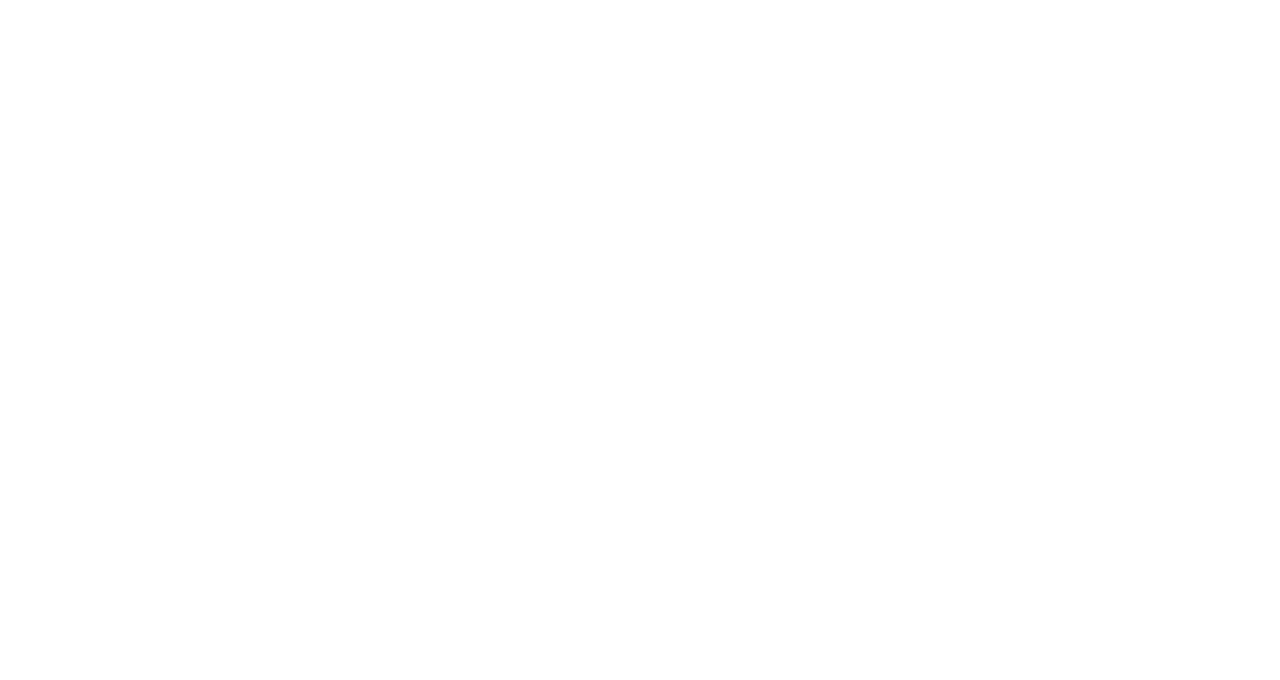
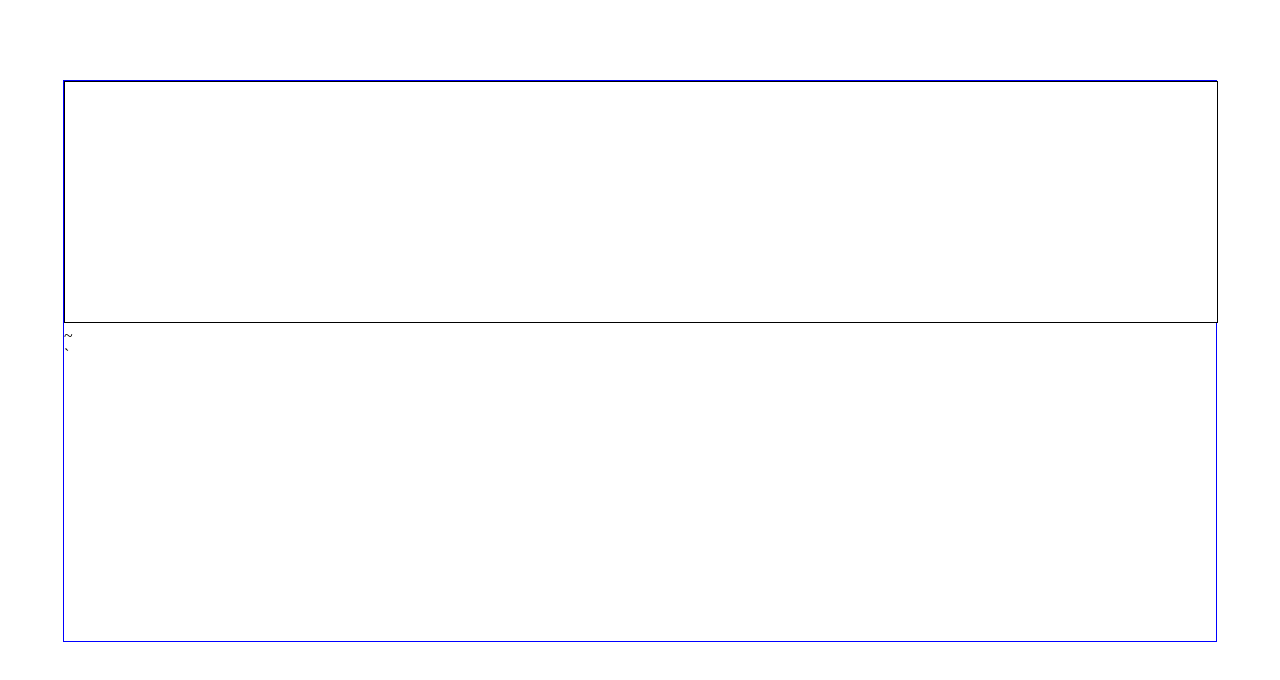
Before and after one commit to scerbina2016/virtual-keyboard, a plain HTML site: page index.html in a window 1280 px wide. Drawn offline with nearby package versions, Linux system fonts and the light colour scheme.

Commit message:
feat: add kbd base

```diff
--- a/main-script.js
+++ b/main-script.js
@@ -1,12 +1,66 @@
-console.log("I'm here js");
+import TextArea from "./modules/TextArea.js";
+import keyboard from "./modules/keyboard.js";
+import Button from "./modules/Button.js";
+
+let lang = document.getElementsByTagName("html")[0].getAttribute("lang");// get language from html
+console.log(lang);
+document.documentElement.setAttribute('lang','ru');// set language to html
+
+lang = document.getElementsByTagName("html")[0].getAttribute("lang");
+localStorage.setItem('lang', lang);
+
+
+let currentText = '';
+//document.documentElement.setAttribute('text', currentText); any attribute make like this
+
 
 let mainContainer = document.createElement('div');
 mainContainer.className ='main-container';
 mainContainer.id = 'container';
-mainContainer.style.width ='20vw';
-mainContainer.style.height = '20vw';
+mainContainer.style.width ='90vw';
+mainContainer.style.height = '70vh';
+mainContainer.style.border = '1px solid blue';
+mainContainer.style.margin = 'auto';
+mainContainer.style.marginTop = '10vh';
 document.body.append(mainContainer);
 
-mainContainer.addEventListener('click', ()=>{
-    alert('BUBUM !!!');
+mainContainer.insertAdjacentHTML("afterbegin",TextArea('textBlock','textArea'));
+let textBlock = document.getElementById('textBlock')
+mainContainer.insertAdjacentHTML("beforeend",Button('button',keyboard[0].id,keyboard[0].shiftEn,keyboard[0].en));
+
+
+document.onkeydown = (e) => {
+
+    if(e.shiftKey && e.key ==='Alt'){
+    console.log('location =>' + e.location);
+        if(lang === 'ru'){lang = 'en'} else {lang = 'ru'};
+        console.log('lang ==>' + lang);
+        localStorage.setItem('lang', lang);
+     };
+    localStorage.setItem('text', textBlock.value);
+        console.log(e.key + ' => '+e.key);
+}
+
+textBlock.addEventListener('keydown',(e)=>{
+    console.log('location =>' + e.location);
+    currentText = textBlock.value;
+    document.documentElement.setAttribute('text', currentText);
+    textBlock.innerText = currentText;
+    localStorage.setItem('text', textBlock.value);// set local storage
+    console.log(currentText);
+
+
 })
+
+let language = window.navigator.language;
+window.onload = () => {
+    console.log('ct =>' + currentText);
+
+    textBlock.value = localStorage.getItem('text');// get from local storage
+    localStorage.getItem('lang');
+    console.log(lang);
+    console.log('lang =>'+window.navigator.language);
+    console.log(document.getElementsByTagName("html")[0].getAttribute("lang"));
+
+
+}
--- /dev/null
+++ b/modules/Button.js
@@ -0,0 +1,15 @@
+
+const Button = (className, id, topInner, centralInner) => {
+
+    const ButtonHtml = `
+                        <div class="${className}" id="${id}" >
+                            <div>${topInner}</div>
+                            <div>${centralInner}</div>
+                        </div>
+                        `
+
+return ButtonHtml;
+
+}
+
+export default Button;
--- /dev/null
+++ b/modules/TextArea.css
@@ -0,0 +1,6 @@
+.textArea{
+    width: 80vw;
+    height: 30vh;
+    color: red;
+    border: 1px dotted green;
+}
--- /dev/null
+++ b/modules/TextArea.js
@@ -0,0 +1,15 @@
+//import '../modules/TextArea.css';
+
+
+const TextArea = (id, className) => {
+
+    const TextAreaHtml = ` <textarea class='${className}' id = '${id}'></textarea>`;
+
+    return(
+
+        TextAreaHtml
+
+    )
+
+}
+export default TextArea;
--- /dev/null
+++ b/modules/keyboard.js
@@ -0,0 +1,582 @@
+const keyboard = [
+    {
+        id: 1,
+        row: 1,
+        place: 1,
+        en:'`',
+        shiftEn:'~',
+        ru:'ё',
+        shiftRu:'Ё',
+    },
+    {
+        id: 2,
+        row: 1,
+        place: 2,
+        en:'1',
+        shiftEn:'!',
+        ru:'1',
+        shiftRu:'!',
+    },
+    {
+        id: 3,
+        row: 1,
+        place: 3,
+        en:'2',
+        shiftEn:'@',
+        ru:'2',
+        shiftRu:'"',
+    },
+    {
+        id: 4,
+        row: 1,
+        place: 4,
+        en:'3',
+        shiftEn:'#',
+        ru:'3',
+        shiftRu:'№',
+    },
+    {
+        id: 5,
+        row: 1,
+        place: 5,
+        en:'4',
+        shiftEn:'$',
+        ru:'4',
+        shiftRu:';',
+    },
+    {
+        id: 6,
+        row: 1,
+        place: 6,
+        en:'5',
+        shiftEn:'%',
+        ru:'5',
+        shiftRu:'%',
+    },
+    {
+        id: 7,
+        row: 1,
+        place: 7,
+        en:'6',
+        shiftEn:'^',
+        ru:'6',
+        shiftRu:':',
+    },
+    {
+        id: 8,
+        row: 1,
+        place: 8,
+        en:'7',
+        shiftEn:'&',
+        ru:'7',
+        shiftRu:'?',
+    },
+    {
+        id: 9,
+        row: 1,
+        place: 9,
+        en:'8',
+        shiftEn:'*',
+        ru:'8',
+        shiftRu:'*',
+    },
+    {
+        id: 10,
+        row: 1,
+        place: 10,
+        en:'9',
+        shiftEn:'(',
+        ru:'9',
+        shiftRu:'(',
+    },
+    {
+        id: 11,
+        row: 1,
+        place: 11,
+        en:'0',
+        shiftEn:')',
+        ru:'0',
+        shiftRu:')',
+    },
+    {
+        id: 12,
+        row: 1,
+        place: 12,
+        en:'-',
+        shiftEn:'_',
+        ru:'-',
+        shiftRu:'_',
+    },
+    {
+        id: 13,
+        row: 1,
+        place: 13,
+        en:'=',
+        shiftEn:'+',
+        ru:'=',
+        shiftRu:'+',
+    },
+    {
+        id: 14,
+        row: 1,
+        place: 14,
+        en:'Backspace',
+        shiftEn:'Backspace',
+        ru:'Backspace',
+        shiftRu:'Backspace',
+    },
+    {
+        id: 15,
+        row: 2,
+        place: 1,
+        en:'Tab',
+        shiftEn:'Tab',
+        ru:'Tab',
+        shiftRu:'Tab',
+    },
+    {
+        id: 16,
+        row: 2,
+        place: 2,
+        en:'q',
+        shiftEn:'Q',
+        ru:'й',
+        shiftRu:'Й',
+    },
+    {
+        id: 17,
+        row: 2,
+        place: 3,
+        en:'w',
+        shiftEn:'W',
+        ru:'ц',
+        shiftRu:'Ц',
+    },
+    {
+        id: 18,
+        row: 2,
+        place: 4,
+        en:'e',
+        shiftEn:'E',
+        ru:'у',
+        shiftRu:'У',
+    },
+    {
+        id: 19,
+        row: 2,
+        place: 5,
+        en:'r',
+        shiftEn:'R',
+        ru:'к',
+        shiftRu:'К',
+    },
+    {
+        id: 20,
+        row: 2,
+        place: 6,
+        en:'t',
+        shiftEn:'T',
+        ru:'е',
+        shiftRu:'Е',
+    },
+    {
+        id: 21,
+        row: 2,
+        place: 7,
+        en:'y',
+        shiftEn:'Y',
+        ru:'н',
+        shiftRu:'Н',
+    },
+    {
+        id: 22,
+        row: 2,
+        place: 8,
+        en:'u',
+        shiftEn:'U',
+        ru:'г',
+        shiftRu:'Г',
+    },
+    {
+        id: 23,
+        row: 2,
+        place: 9,
+        en:'i',
+        shiftEn:'I',
+        ru:'ш',
+        shiftRu:'Ш',
+    },
+    {
+        id: 24,
+        row: 2,
+        place: 10,
+        en:'o',
+        shiftEn:'O',
+        ru:'щ',
+        shiftRu:'Щ',
+    },
+    {
+        id: 25,
+        row: 2,
+        place: 11,
+        en:'p',
+        shiftEn:'P',
+        ru:'з',
+        shiftRu:'З',
+    },
+    {
+        id: 26,
+        row: 2,
+        place: 12,
+        en:'[',
+        shiftEn:'{',
+        ru:'х',
+        shiftRu:'Х',
+    },
+    {
+        id: 27,
+        row: 2,
+        place: 13,
+        en:']',
+        shiftEn:'}',
+        ru:'ъ',
+        shiftRu:'Ъ',
+    },
+    {
+        id: 28,
+        row: 2,
+        place: 14,
+        en:'\\',
+        shiftEn:'|',
+        ru:'\\',
+        shiftRu:'/',
+    },
+    {
+        id: 29,
+        row: 2,
+        place: 15,
+        en:'DEL',
+        shiftEn:'DEL',
+        ru:'DEL',
+        shiftRu:'DEL',
+    },
+    {
+        id: 30,
+        row: 3,
+        place: 1,
+        en:'Caps Lock',
+        shiftEn:'Caps Lock',
+        ru:'Caps Lock',
+        shiftRu:'Caps Lock',
+    },
+    {
+        id: 31,
+        row: 3,
+        place: 2,
+        en:'a',
+        shiftEn:'A',
+        ru:'ф',
+        shiftRu:'Ф',
+    },
+    {
+        id: 32,
+        row: 3,
+        place: 3,
+        en:'s',
+        shiftEn:'S',
+        ru:'ы',
+        shiftRu:'Ы',
+    },
+    {
+        id: 33,
+        row: 3,
+        place: 4,
+        en:'d',
+        shiftEn:'D',
+        ru:'в',
+        shiftRu:'В',
+    },
+    {
+        id: 34,
+        row: 3,
+        place: 5,
+        en:'f',
+        shiftEn:'F',
+        ru:'а',
+        shiftRu:'А',
+    },
+    {
+        id: 35,
+        row: 3,
+        place: 6,
+        en:'g',
+        shiftEn:'G',
+        ru:'п',
+        shiftRu:'П',
+    },
+    {
+        id: 36,
+        row: 3,
+        place: 7,
+        en:'h',
+        shiftEn:'H',
+        ru:'р',
+        shiftRu:'Р',
+    },
+    {
+        id: 37,
+        row: 3,
+        place: 8,
+        en:'j',
+        shiftEn:'J',
+        ru:'о',
+        shiftRu:'О',
+    },
+    {
+        id: 38,
+        row: 3,
+        place: 9,
+        en:'k',
+        shiftEn:'K',
+        ru:'л',
+        shiftRu:'Л',
+    },
+    {
+        id: 39,
+        row: 3,
+        place: 10,
+        en:'l',
+        shiftEn:'L',
+        ru:'д',
+        shiftRu:'Д',
+    },
+    {
+        id: 40,
+        row: 3,
+        place: 11,
+        en:';',
+        shiftEn:':',
+        ru:'ж',
+        shiftRu:'Ж',
+    },
+    {
+        id: 41,
+        row: 3,
+        place: 12,
+        en:"'",
+        shiftEn:'"',
+        ru:'э',
+        shiftRu:'Э',
+    },
+    {
+        id: 42,
+        row: 3,
+        place: 13,
+        en:'ENTER',
+        shiftEn:'ENTER',
+        ru:'ENTER',
+        shiftRu:'ENTER',
+    },
+    {
+        id: 43,
+        row: 4,
+        place: 1,
+        en:'Shift',
+        shiftEn:'Shift',
+        ru:'Shift',
+        shiftRu:'Shift',
+    },
+    {
+        id: 44,
+        row: 4,
+        place: 2,
+        en:'z',
+        shiftEn:'Z',
+        ru:'я',
+        shiftRu:'Я',
+    },
+    {
+        id: 45,
+        row: 4,
+        place: 3,
+        en:'x',
+        shiftEn:'X',
+        ru:'ч',
+        shiftRu:'Ч',
+    },
+    {
+        id: 46,
+        row: 4,
+        place: 4,
+        en:'c',
+        shiftEn:'C',
+        ru:'с',
+        shiftRu:'С',
+    },
+    {
+        id: 47,
+        row: 4,
+        place: 5,
+        en:'v',
+        shiftEn:'V',
+        ru:'м',
+        shiftRu:'М',
+    },
+    {
+        id: 48,
+        row: 4,
+        place: 6,
+        en:'b',
+        shiftEn:'B',
+        ru:'и',
+        shiftRu:'И',
+    },
+    {
+        id: 49,
+        row: 4,
+        place: 7,
+        en:'n',
+        shiftEn:'N',
+        ru:'т',
+        shiftRu:'Т',
+    },
+    {
+        id: 50,
+        row: 4,
+        place: 8,
+        en:'m',
+        shiftEn:'M',
+        ru:'ь',
+        shiftRu:'Ь',
+    },
+    {
+        id: 51,
+        row: 4,
+        place: 9,
+        en:',',
+        shiftEn:'<',
+        ru:'б',
+        shiftRu:'Б',
+    },
+    {
+        id: 52,
+        row: 4,
+        place: 10,
+        en:'.',
+        shiftEn:'>',
+        ru:'ю',
+        shiftRu:'Ю',
+    },
+    {
+        id: 53,
+        row: 4,
+        place: 11,
+        en:'/',
+        shiftEn:'?',
+        ru:'.',
+        shiftRu:',',
+    },
+    {
+        id: 54,
+        row: 4,
+        place: 12,
+        en:'ArrUp',
+        shiftEn:'ArrUp',
+        ru:'ArrUp',
+        shiftRu:'ArrUp',
+    },
+    {
+        id: 55,
+        row: 4,
+        place: 13,
+        en:'Shift',
+        shiftEn:'Shift',
+        ru:'Shift',
+        shiftRu:'Shift',
+    },
+    {
+        id: 56,
+        row: 5,
+        place: 1,
+        en:'Ctrl',
+        shiftEn:'Ctrl',
+        ru:'Ctrl',
+        shiftRu:'Ctrl',
+    },
+    {
+        id: 57,
+        row: 5,
+        place: 2,
+        en:'Win',
+        shiftEn:'Win',
+        ru:'Win',
+        shiftRu:'Win',
+    },
+    {
+        id: 58,
+        row: 5,
+        place: 3,
+        en:'Alt',
+        shiftEn:'Alt',
+        ru:'Alt',
+        shiftRu:'Alt',
+    },
+    {
+        id: 58,
+        row: 5,
+        place: 4,
+        en:'White space',
+        shiftEn:'White space',
+        ru:'White space',
+        shiftRu:'White space',
+    },
+    {
+        id: 59,
+        row: 5,
+        place: 5,
+        en:'Alt',
+        shiftEn:'Alt',
+        ru:'Alt',
+        shiftRu:'Alt',
+    },
+    {
+        id: 60,
+        row: 5,
+        place: 6,
+        en:'Ctrl',
+        shiftEn:'Ctrl',
+        ru:'Ctrl',
+        shiftRu:'Ctrl',
+    },
+    {
+        id: 61,
+        row: 5,
+        place: 7,
+        en:'ArrLeft',
+        shiftEn:'ArrLeft',
+        ru:'ArrLeft',
+        shiftRu:'ArrLeft',
+    },
+    {
+        id: 62,
+        row: 5,
+        place: 8,
+        en:'ArrDown',
+        shiftEn:'ArrDown',
+        ru:'ArrDown',
+        shiftRu:'ArrDown',
+    },
+    {
+        id: 63,
+        row: 5,
+        place: 9,
+        en:'ArrRight',
+        shiftEn:'ArrRight',
+        ru:'ArrRight',
+        shiftRu:'ArrRight',
+    },
+
+
+]
+
+export default keyboard;
--- a/styles/main-style.css
+++ b/styles/main-style.css
@@ -3,3 +3,16 @@
 color: red;
 
 }
+
+.textArea{
+    margin: 0;
+    padding: 0;
+    width: 100%;
+    height: 30vh;
+    color: red;
+    border: 1px solid black;
+    resize:unset;
+}
+.textArea:focus {
+    outline: none;
+}
```
Also changed, not shown: index.html (line endings or trailing spaces).
